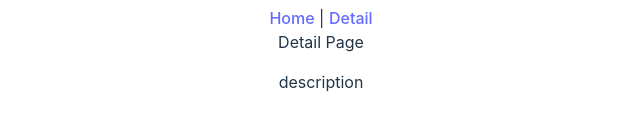
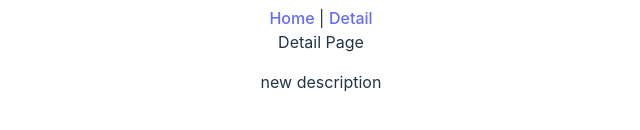
Before and after one commit to albertoortegafernandez/VideApp, a React (Vite) app: page /#/detail in a window 1280 px wide. Shown: the part 404-534 px from the top of the page, without its empty margins (319-959 px from the left). Built offline with nearby package versions, Linux system fonts and the light colour scheme.

Commit message:
change in description detail

```diff
--- a/src/Detail.tsx
+++ b/src/Detail.tsx
@@ -4,7 +4,7 @@ export const Detail = () => {
   return (
     <>
     <div>Detail Page</div>
-    <p>description</p>
+    <p>new description</p>
     </>
   )
 }
```
